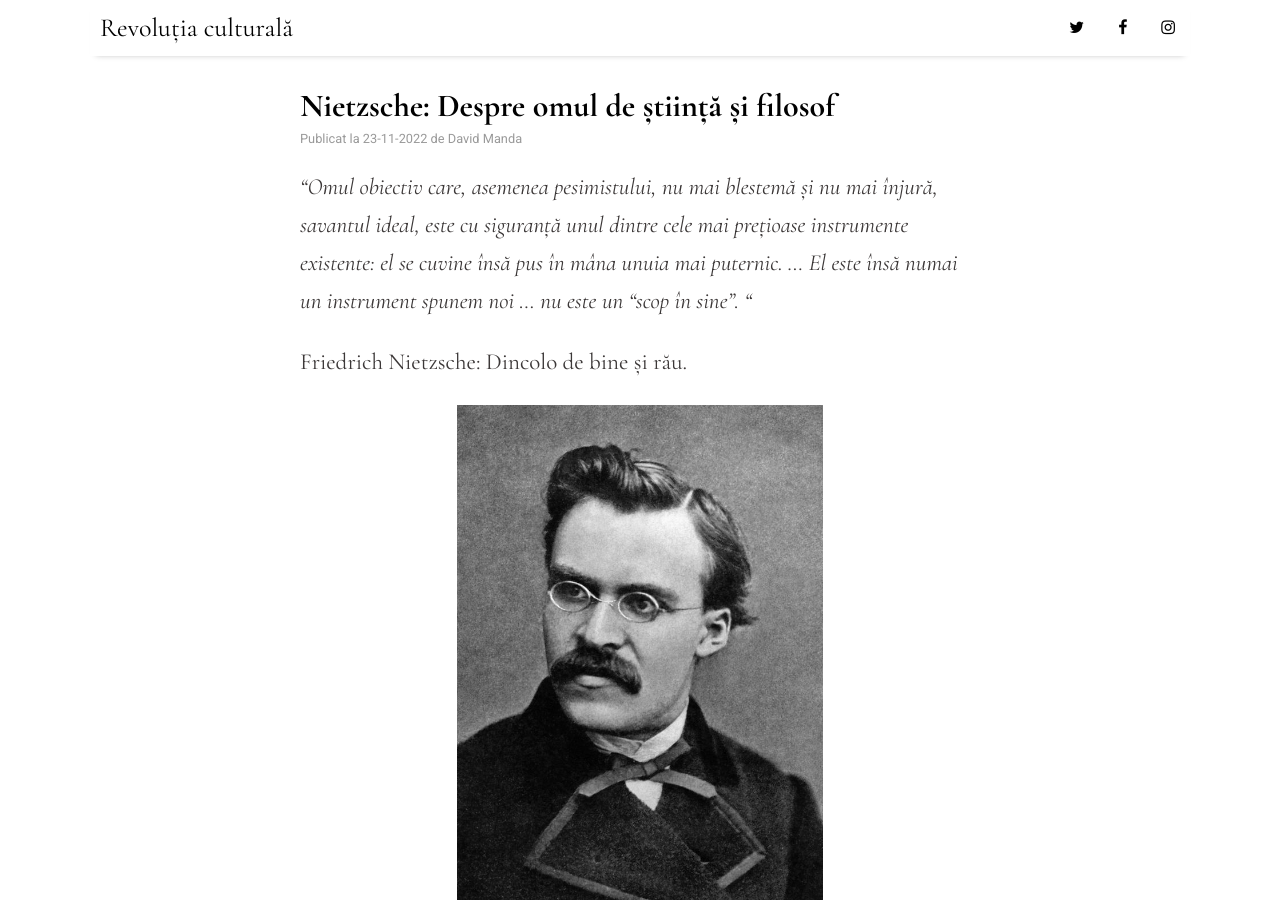
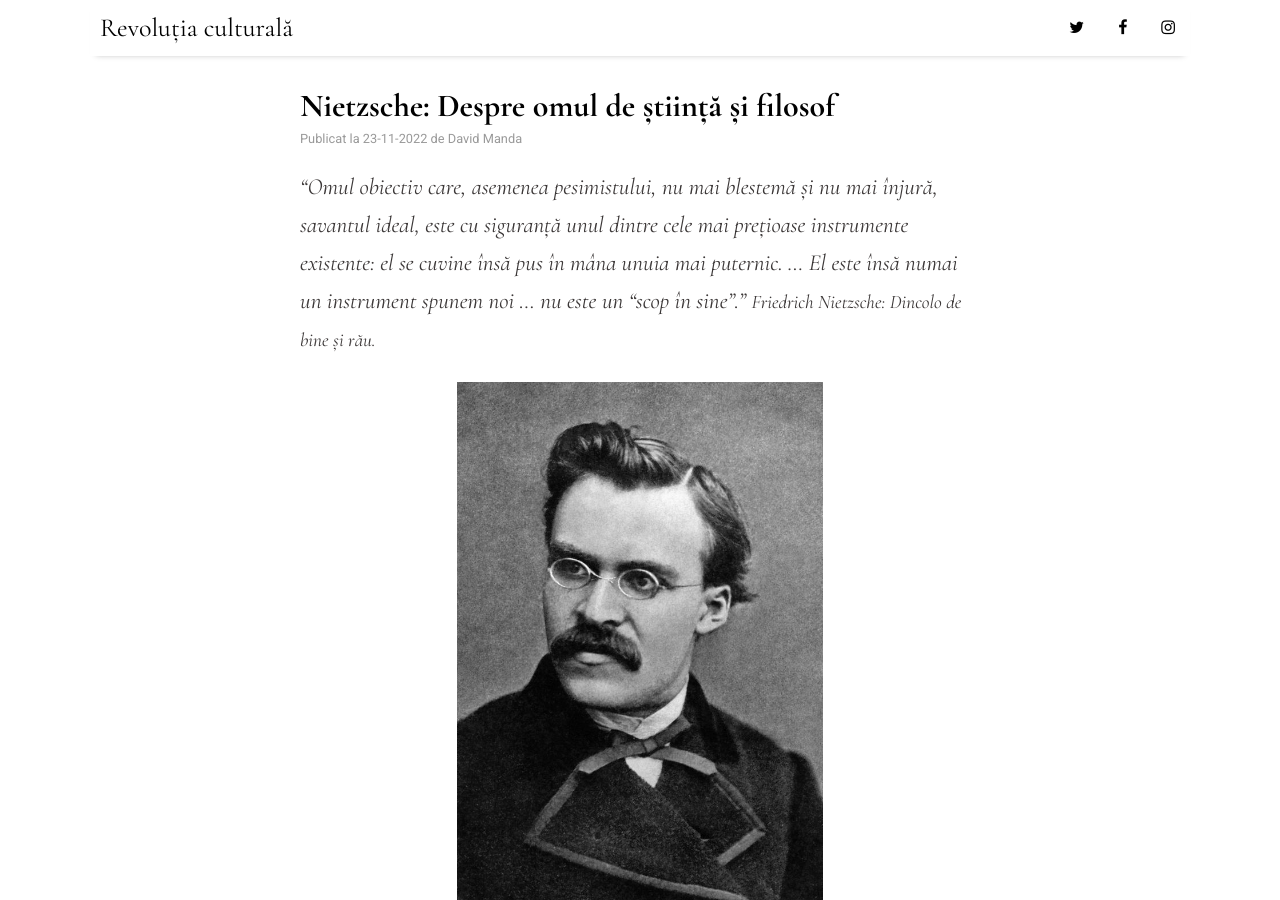
Before and after one commit to DavidManda/DavidManda.github.io, a Jekyll site: the page built from _posts/2022-11-23-Dincolo-de-bine-si-rau.md, in a window 1280 px wide and 900 px high. Built offline with Jekyll 4.4.1, drawn with Linux system fonts in a browser that asks for light colours; nearby versions of some CDN libraries.

Commit message:
quote caption

```diff
--- a/_posts/2022-11-23-Dincolo-de-bine-si-rau.md
+++ b/_posts/2022-11-23-Dincolo-de-bine-si-rau.md
@@ -7,9 +7,8 @@ tags: [article]
 image: Friedrich-Wilhelm-Nietzsche-Author.jpeg
 ---
 
-_"Omul obiectiv care, asemenea pesimistului, nu mai blestemă și nu mai înjură, savantul ideal, este cu siguranță unul dintre cele mai prețioase instrumente existente: el se cuvine însă pus în mâna unuia mai puternic. ... El este însă numai un instrument spunem noi ... nu este un "scop în sine". "_
-
-Friedrich Nietzsche: Dincolo de bine și rău.
+_"Omul obiectiv care, asemenea pesimistului, nu mai blestemă și nu mai înjură, savantul ideal, este cu siguranță unul dintre cele mai prețioase instrumente existente: el se cuvine însă pus în mâna unuia mai puternic. ... El este însă numai un instrument spunem noi ... nu este un "scop în sine"."_
+<i><small>Friedrich Nietzsche: Dincolo de bine și rău.</small></i>
 
 <figure>
   <img src="/assets/img/Nietzsche1869.jpeg" alt="drawing" height=550/>
```
